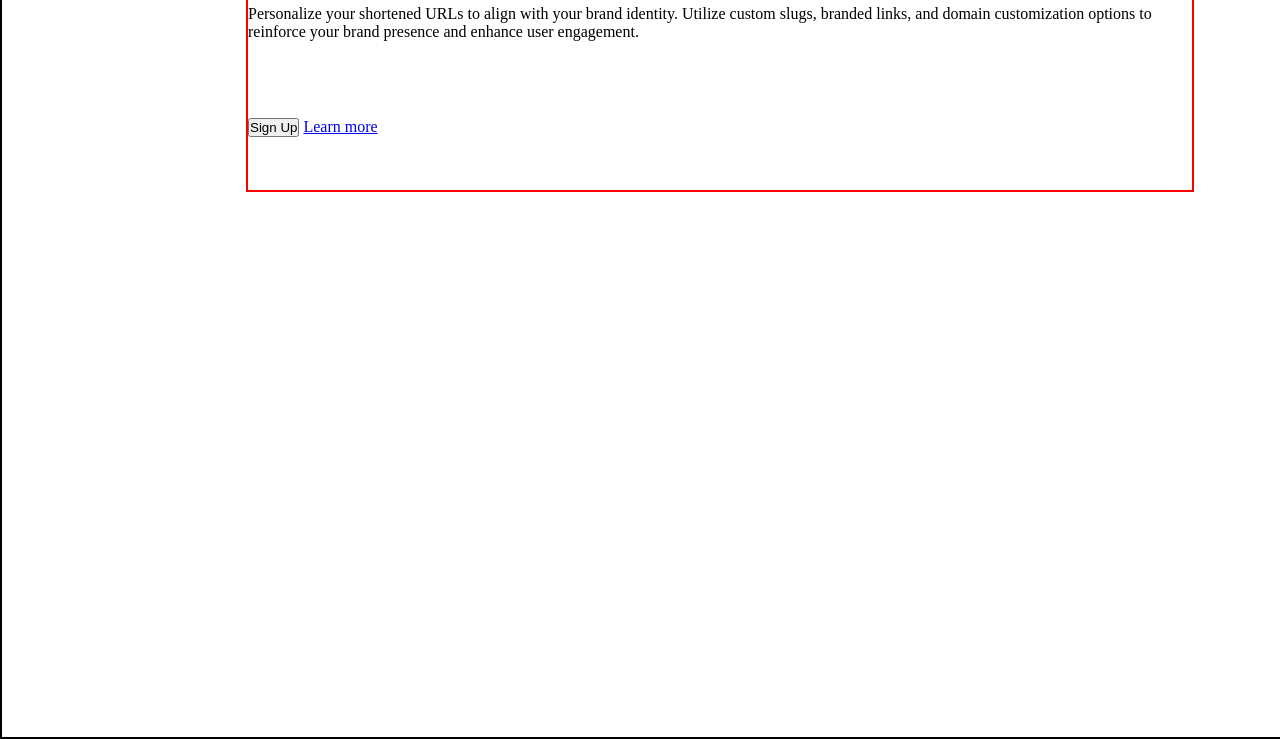
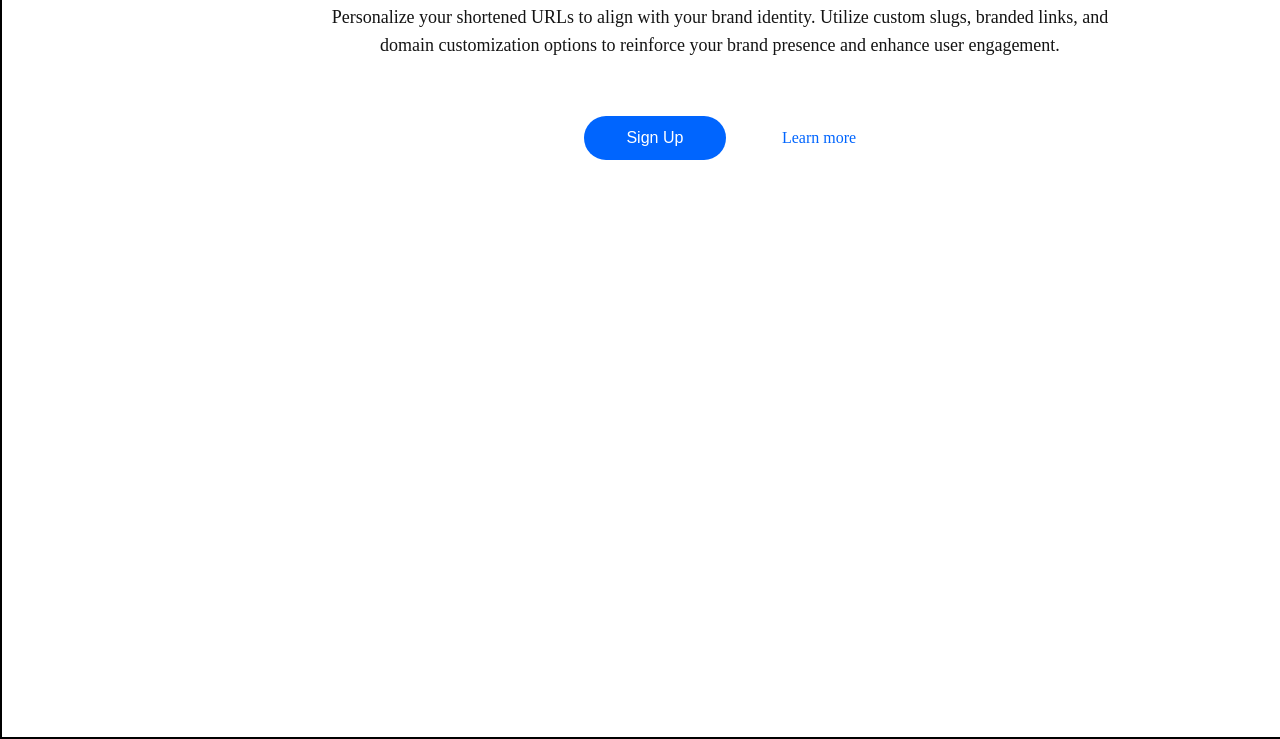
Before and after one commit to Dmayor22/ALTSCHOOL-ASSIGNMENT-CSS----ID-ALT-SOE-024-1861, a plain HTML site: page css Assignment 6/index.html in a window 1280 px wide. Shown: the part 285-1024 px from the top of the page. Drawn offline with nearby package versions, Linux system fonts and the light colour scheme.

Commit message:
AltSchool css Assignment

```diff
--- a/css Assignment 6/index.html
+++ b/css Assignment 6/index.html
@@ -48,7 +48,7 @@
                     >URL Shortening</span> Solution
                 </p>
             </div>
-            <p>
+            <p id="para">
               Personalize your shortened URLs to align with your brand identity.
               Utilize custom slugs, branded links, and domain customization
               options to reinforce your brand presence and enhance user
@@ -58,11 +58,13 @@
 
 
           <div class="more">
-              <button>Sign Up</button>
+              <button class="btn">Sign Up</button>
              <a href="#">Learn more</a>
           </div>
         </div>
       </section>
     </header>
+
+
   </body>
 </html>
--- a/css Assignment 6/main.css
+++ b/css Assignment 6/main.css
@@ -67,7 +67,7 @@
   font-weight: 700;
 }
 
-.cta .btn {
+.btn {
   width: 142px;
   height: 44px;
   border-radius: 100px;
@@ -80,7 +80,6 @@
 }
 
 .frame_1 {
-  border: 2px solid red;
   width: 948px;
   height: 389px;
   margin: 32px auto;
@@ -106,3 +105,28 @@
 #url {
   color: #005ae2;
 }
+
+#para {
+  width: 781px;
+  height: 105px;
+  font-size: 18px;
+  line-height: 28px;
+  color: #141414;
+  text-align: center;
+  margin: 0 auto;
+  font-weight: 400;
+}
+
+.more {
+  display: flex;
+  gap: 56px;
+  width: 282px;
+  align-items: center;
+  justify-content: center;
+  margin: 0 auto;
+}
+
+.more a {
+  color: #0065fe;
+  text-decoration: none;
+}
```
Also changed, not shown: css Assignment 6/images/Frame 1000001716.png (added).
